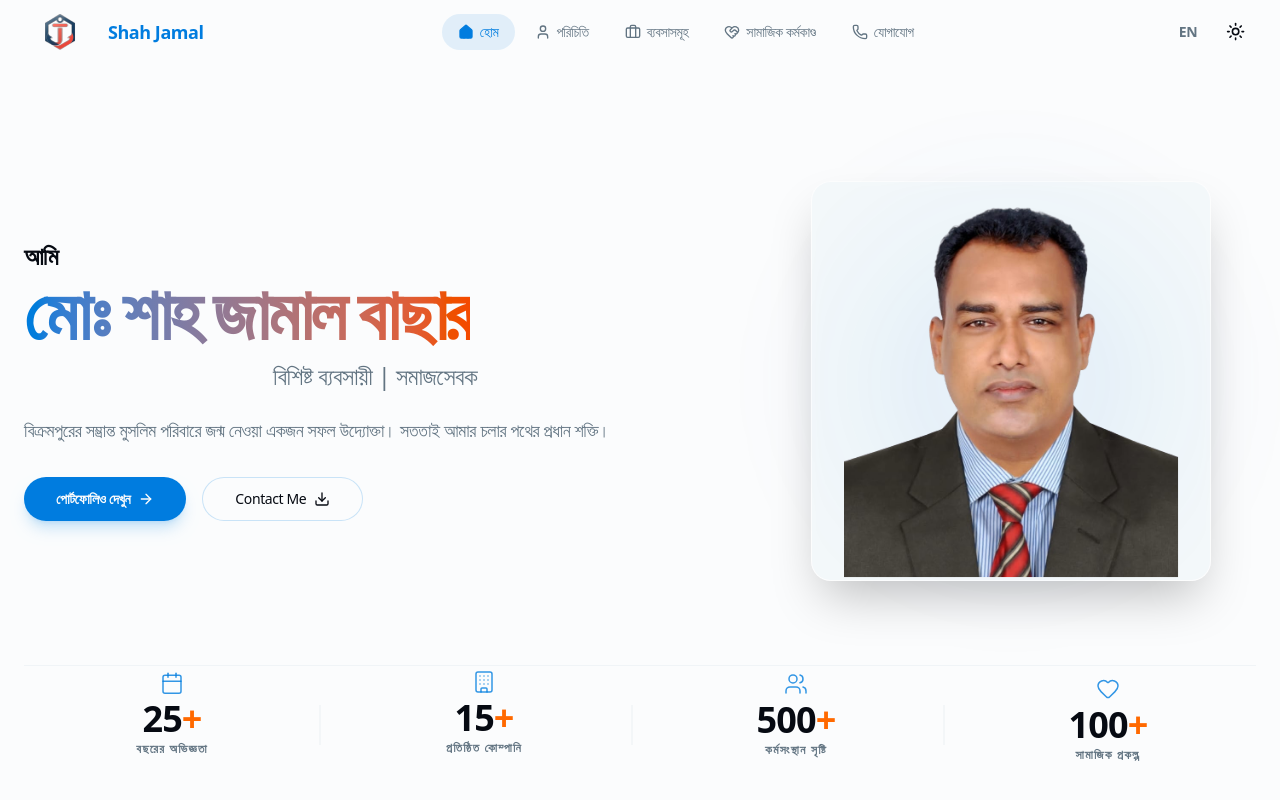
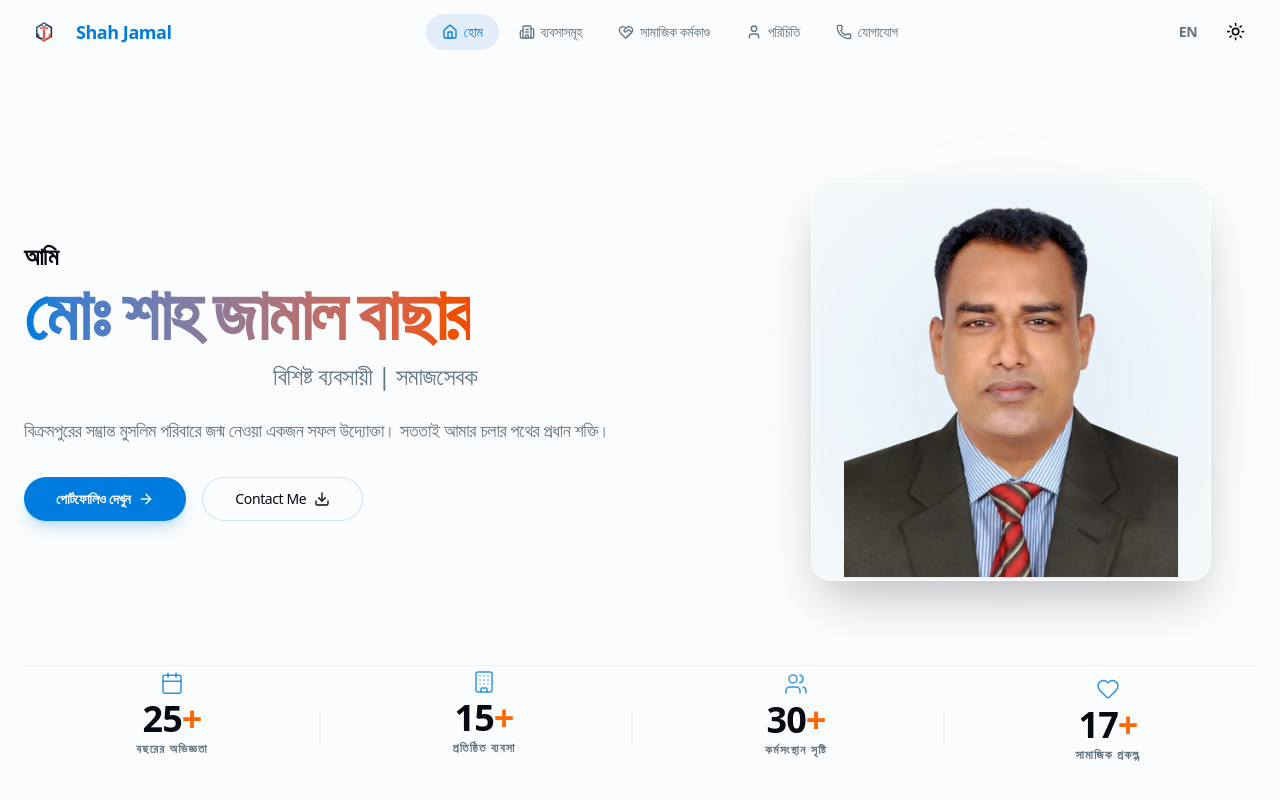
Before and after one commit to arif2758/shah-jamal, a Next.js app: page / in a window 1280 px wide. Shown: the top 800 px of the page. Built offline with nearby package versions, Linux system fonts and the light colour scheme.

Commit message:
testing 4

```diff
--- a/src/app/page.tsx
+++ b/src/app/page.tsx
@@ -14,8 +14,9 @@ export default function Home() {
       <Navbar />
       <Hero />
       <BusinessSection />
+
+      <Social />
       <About />
-      <Social />
       <Contact />
       <Footer />
     </main>
--- a/src/components/layout/navbar.tsx
+++ b/src/components/layout/navbar.tsx
@@ -2,13 +2,13 @@
 
 import { useEffect, useState, useMemo } from "react";
 import Link from "next/link";
-import Image from "next/image"; // ✅ Import Image
+import Image from "next/image";
 import {
   Menu,
   X,
-  Home,
+  House,
   User,
-  Briefcase,
+  Building2,
   HeartHandshake,
   Phone,
 } from "lucide-react";
@@ -28,24 +28,22 @@ export default function Navbar() {
 
   const t = DATA[language].nav;
 
-  // ✅ FIX: Wrap navItems in useMemo to prevent unnecessary re-renders
   const navItems = useMemo(
     () => [
-      { key: "home", label: t.home, href: "#home", icon: Home },
-      { key: "about", label: t.about, href: "#about", icon: User },
+      { key: "home", label: t.home, href: "#home", icon: House },
       {
         key: "business",
         label: t.business,
         href: "#business",
-        icon: Briefcase,
+        icon: Building2,
       },
       { key: "social", label: t.social, href: "#social", icon: HeartHandshake },
+      { key: "about", label: t.about, href: "#about", icon: User },
       { key: "contact", label: t.contact, href: "#contact", icon: Phone },
     ],
     [t]
-  ); // Dependency is 't' (translation), so it updates only when language changes
+  );
 
-  // ScrollSpy & Glassmorphism Trigger
   useEffect(() => {
     const handleScroll = () => {
       setIsScrolled(window.scrollY > 20);
@@ -68,7 +66,7 @@ export default function Navbar() {
 
     window.addEventListener("scroll", handleScroll);
     return () => window.removeEventListener("scroll", handleScroll);
-  }, [navItems]); // ✅ Now safe to include navItems
+  }, [navItems]);
 
   return (
     <header
@@ -88,11 +86,11 @@ export default function Navbar() {
           href="#home"
           className="flex items-center gap-3 transition-transform hover:scale-105"
         >
-          {/* ✅ Logo Image Update */}
-          <div className="relative h-18 w-18 overflow-hidden rounded-lg">
+          {/* ✅ Fixed: Valid Tailwind size */}
+          <div className="relative h-10 w-10 overflow-hidden rounded-lg">
             <Image
               src="/logo.svg"
-              alt="Logo"
+              alt="Shah Jamal Logo"
               fill
               className="object-contain"
               priority
@@ -121,11 +119,10 @@ export default function Navbar() {
                     : "text-muted-foreground hover:bg-accent hover:text-foreground"
                 )}
               >
+                {/* ✅ FIX: Removed fill-current, only stroke color */}
                 <Icon
-                  className={cn(
-                    "h-4 w-4 transition-transform group-hover:scale-110",
-                    isActive && "fill-current"
-                  )}
+                  className="h-4 w-4 transition-transform group-hover:scale-110"
+                  strokeWidth={2} // ✅ Optional: Better stroke visibility
                 />
                 {item.label}
               </Link>
@@ -161,7 +158,7 @@ export default function Navbar() {
         </div>
       </div>
 
-      {/* Mobile Menu (Dropdown) */}
+      {/* Mobile Menu */}
       {isMobileMenuOpen && (
         <div className="absolute inset-x-0 top-16 border-b border-border/40 bg-background/95 backdrop-blur-xl md:hidden animate-in slide-in-from-top-5 shadow-xl">
           <nav className="container flex flex-col gap-2 p-4">
@@ -180,7 +177,8 @@ export default function Navbar() {
                   )}
                   onClick={() => setIsMobileMenuOpen(false)}
                 >
-                  <Icon className="h-5 w-5" />
+                  {/* ✅ FIX: Removed fill-current from mobile too */}
+                  <Icon className="h-5 w-5" strokeWidth={2} />
                   {item.label}
                 </Link>
               );
--- a/src/lib/data.ts
+++ b/src/lib/data.ts
@@ -268,16 +268,16 @@ export const STATS_DATA = [
   },
   {
     value: "15+",
-    label: { en: "Companies Established", bn: "প্রতিষ্ঠিত কোম্পানি" },
+    label: { en: "Business Established", bn: "প্রতিষ্ঠিত ব্যবসা" },
     icon: "Building",
   },
   {
-    value: "500+",
+    value: "30+",
     label: { en: "Employees", bn: "কর্মসংস্থান সৃষ্টি" },
     icon: "Users",
   },
   {
-    value: "100+",
+    value: "17+",
     label: { en: "Social Projects", bn: "সামাজিক প্রকল্প" },
     icon: "Heart",
   },
```
Also changed, not shown: src/components/sections/hero.tsx (line endings or trailing spaces).
